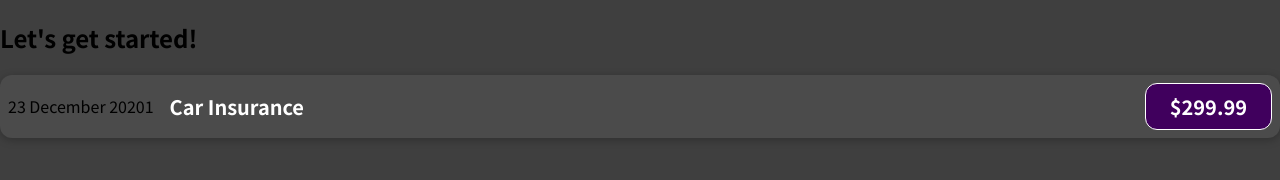
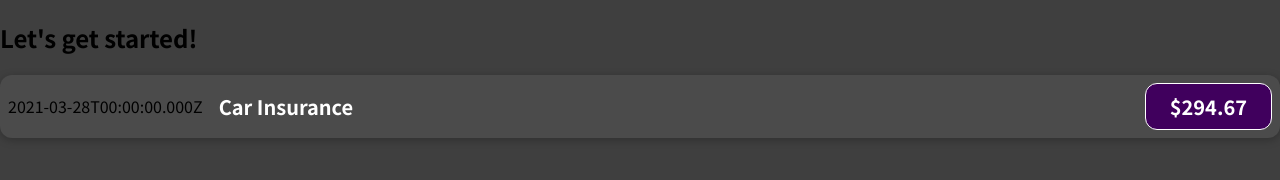
Before and after one commit to ashrafstakala/react-starter-v2, a JavaScript app: page / in a window 1280 px wide. Shown: the top 180 px of the page. Built offline with nearby package versions, Linux system fonts and the light colour scheme.

Commit message:
added dynamic data expense item

```diff
--- a/src/components/ExpenseItem.js
+++ b/src/components/ExpenseItem.js
@@ -1,13 +1,17 @@
 import './ExpenseItem.css';
 
 function ExpenseItem() {
+  const expenseDate = new Date(2021, 2, 28);
+  const expenseTitle = 'Car Insurance';
+  const expenseAmount = 294.67;
+
   return (
     <div className="expense-item">
-      <div>23 December 20201</div>
+      <div>{expenseDate.toISOString()}</div>
       <div className="expense-item__description">
-        <h2>Car Insurance</h2>
+        <h2>{expenseTitle}</h2>
       </div>
-      <div className="expense-item__price">$299.99</div>
+      <div className="expense-item__price">${expenseAmount}</div>
     </div>
   );
 }
```
Also changed, not shown: 1 other file (tests, documents, lock files or other folders).
